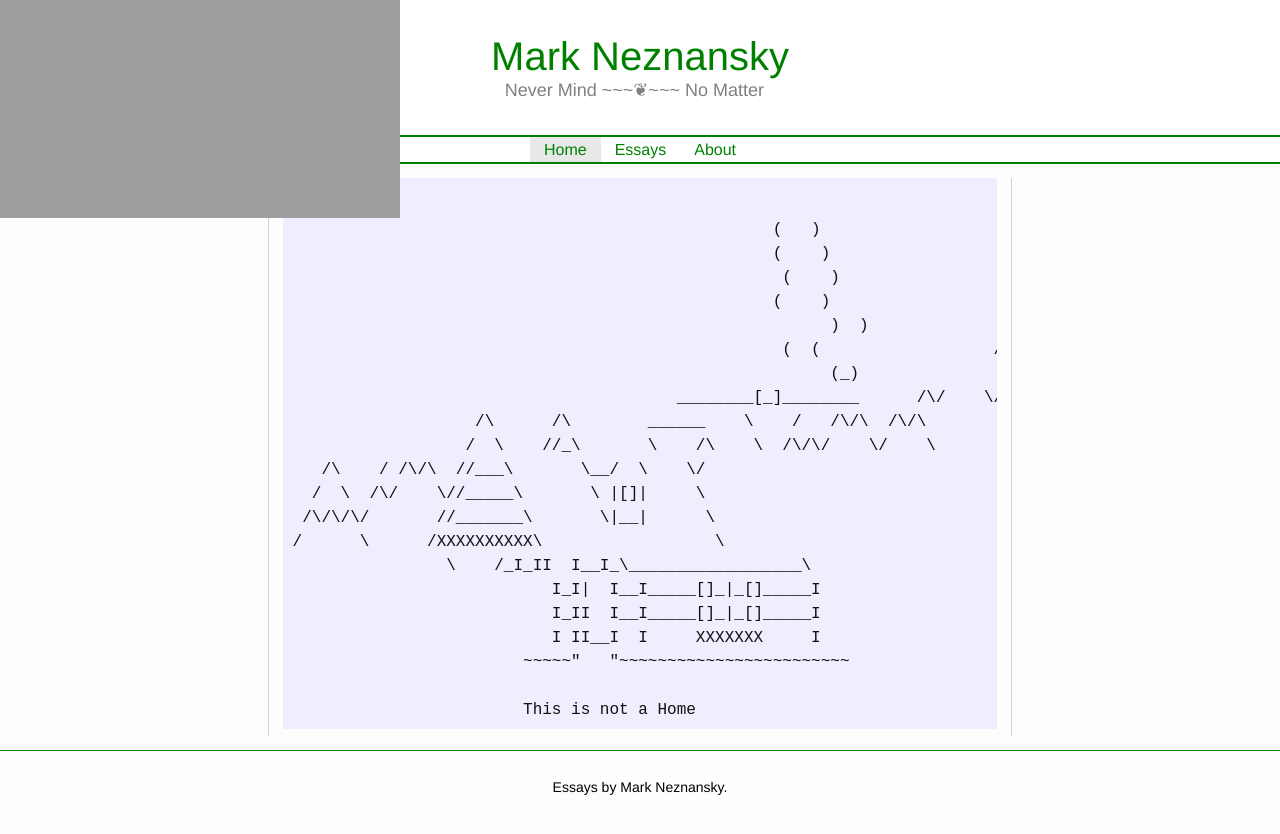
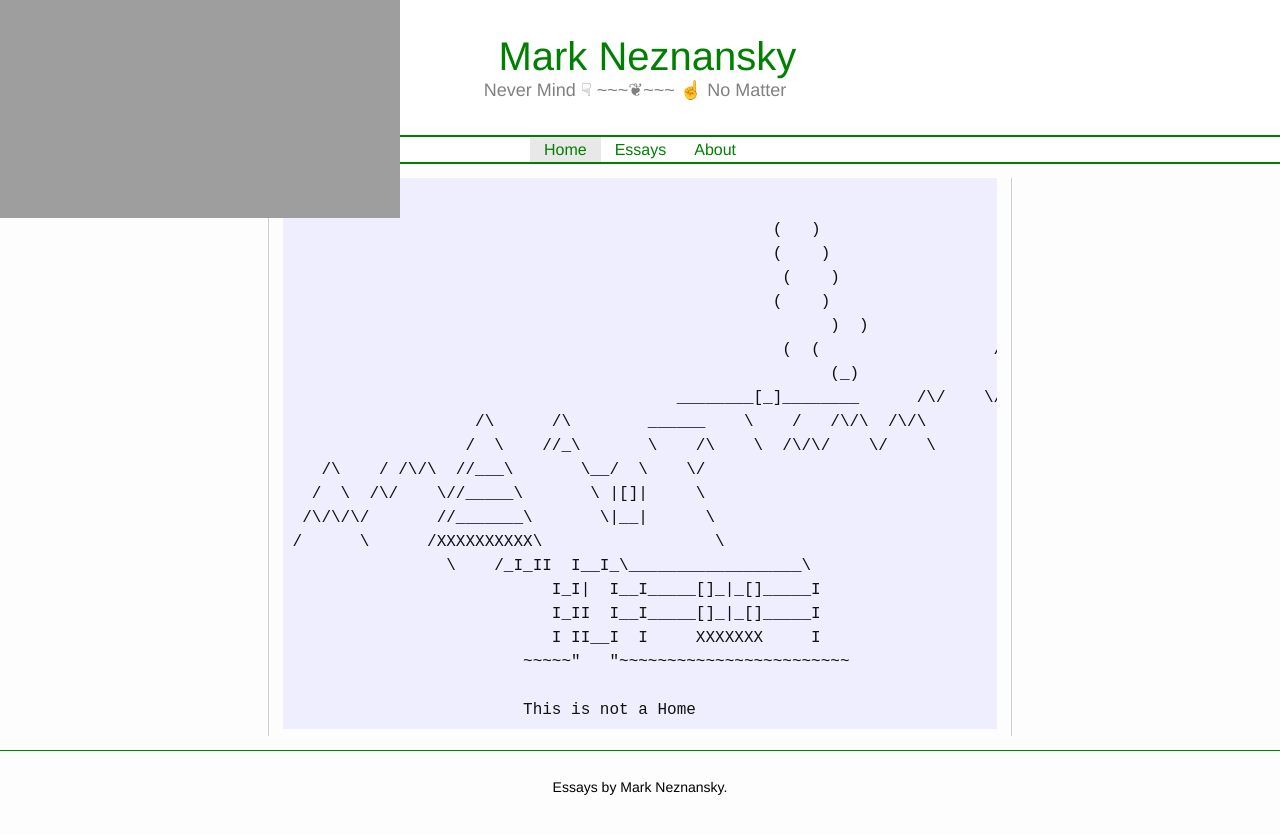
Before and after one commit to neznansky/neznansky.github.io, a Jekyll site: the page built from index.md, in a window 1280 px wide. Shown: the top 834 px of the page. Built offline with Jekyll 4.4.1, drawn with Linux system fonts in a browser that asks for light colours; some of the changed lines change nothing that is shown.

Commit message:
Title update

```diff
--- a/_data/setup.yml
+++ b/_data/setup.yml
@@ -11,7 +11,7 @@
 
 # A subtitle can be displayed in de banner
 #
-subtitle: "Never Mind ~~~❦~~~ No Matter  &nbsp;&nbsp;&nbsp;&nbsp;"
+subtitle: "Never Mind ☟ ~~~❦~~~ ☝ No Matter &nbsp;"
 
 
 
```
